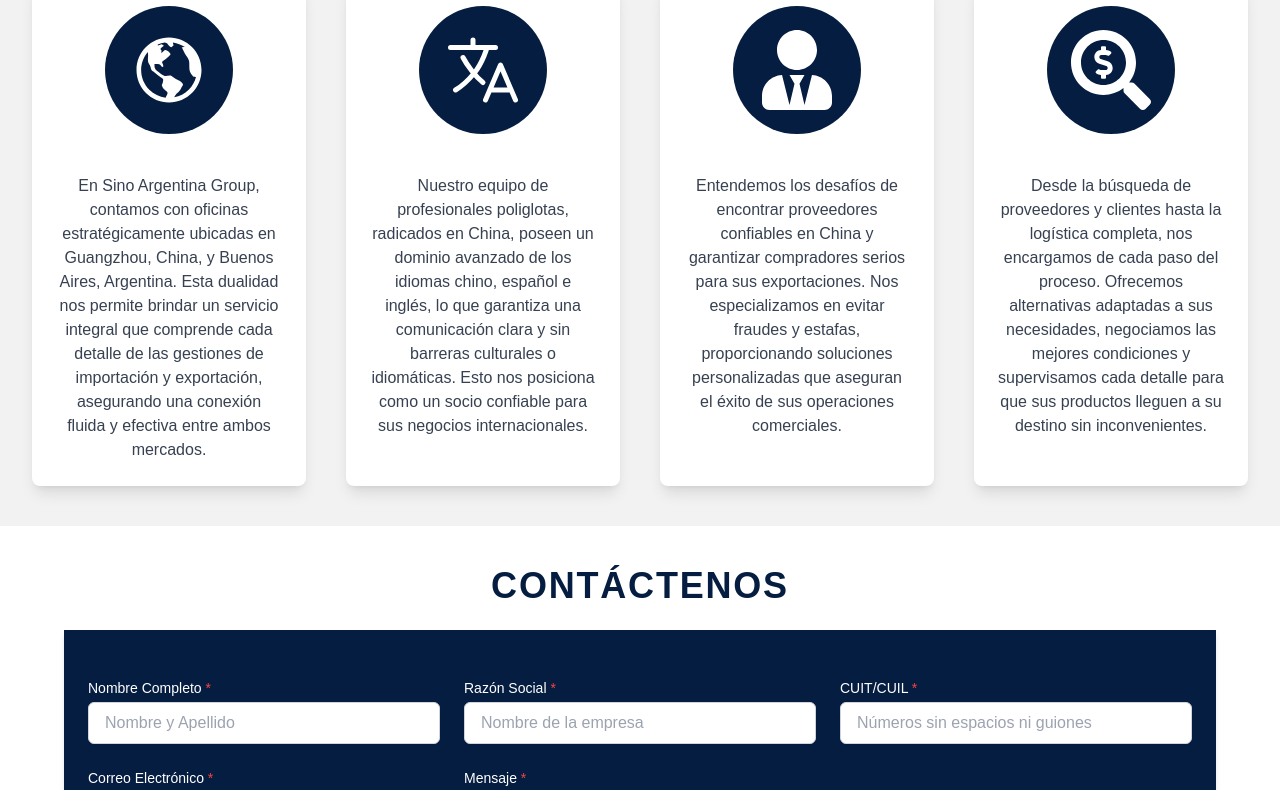
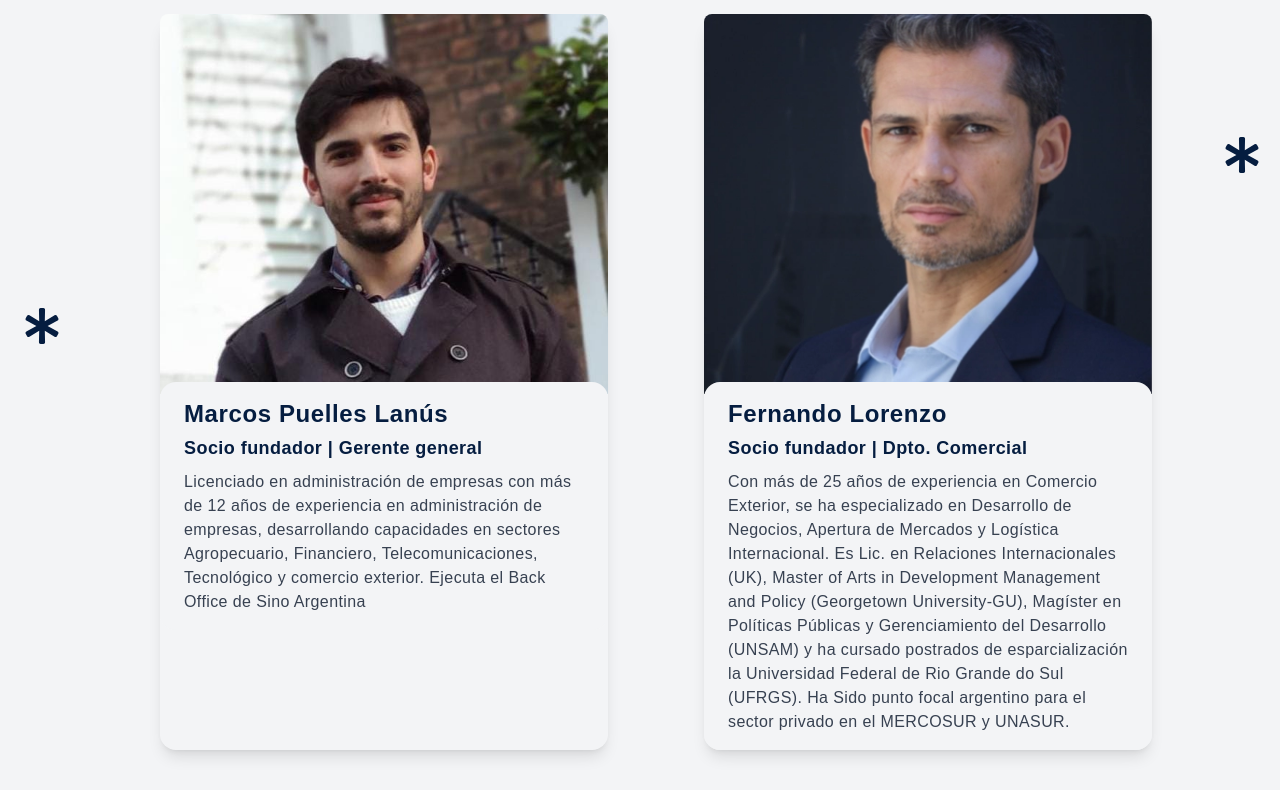
Before and after one commit to SinoArgentinaDev/proyecto_Sino, a React (Vite) app: page /nosotros in a window 1280 px wide. Shown: the part 2820-3610 px from the top of the page. Built offline with nearby package versions, Linux system fonts and the light colour scheme.

Commit message:
[fix] se modifica el texto de la seccion de presentacion

```diff
--- a/src/components/Presentation/CardPresentation.jsx
+++ b/src/components/Presentation/CardPresentation.jsx
@@ -2,7 +2,7 @@ import React from "react";
 
 export const CardPresentation = ({ img, title, subtitle, description }) => {
   return (
-    <div className="max-w-full bg-white rounded-2xl shadow-lg flex flex-col items-center">
+    <div className="max-w-md  rounded-2xl shadow-lg flex flex-col items-center">
       {/* Contenedor de la imagen con tamaño fijo */}
       <div className="w-full h-[380px] overflow-hidden rounded-t-lg">
         <img
@@ -14,9 +14,9 @@ export const CardPresentation = ({ img, title, subtitle, description }) => {
 
       {/* Contenedor del texto */}
       <div className="w-full bg-gray-100 rounded-2xl px-6 py-4 -mt-3">
-        <div className="font-extrabold text-xl text-[#051d40] mb-1">{title}</div>
-        <p className="text-base font-bold text-[#051d40] mb-2">{subtitle}</p>
-        <p className="text-gray-700 text-base">{description}</p>
+        <div className="font-extrabold text-2xl text-[#051d40] mb-1 tracking-wide">{title}</div>
+        <p className="text-lg font-bold text-[#051d40] mb-2 tracking-wide">{subtitle}</p>
+        <p className="text-gray-700 text-base tracking-wide">{description}</p>
       </div>
     </div>
   );
--- a/src/components/Presentation/Presentation.jsx
+++ b/src/components/Presentation/Presentation.jsx
@@ -17,19 +17,19 @@ export const Presentation = () => {
 
       <FaAsterisk className=" hidden md:block  absolute left-0 top-1/2 transform -translate-y-1/2 text-[#051d40] text-4xl mx-6" />
 
-      <div className="grid grid-cols-1 md:grid-cols-3 lg:grid-cols-3 gap-8">
+      <div className="grid grid-cols-1 md:grid-cols-2 lg:grid-cols-3 gap-16 ml-16">
         <CardPresentation
           img={marcos}
           title={t("presentation.title_1")}
           subtitle={t("presentation.subtitle_1")}
           description={t("presentation.description_1")}
         />
-        <CardPresentation
+        {/*<CardPresentation
           img={quinto}
           title={t("presentation.title_2")}
           subtitle={t("presentation.subtitle_2")}
           description={t("presentation.description_2")}
-        />
+        />*/}
         <CardPresentation
           img={lorenzo}
           title={t("presentation.title_3")}
--- a/src/pages/Nosotros.jsx
+++ b/src/pages/Nosotros.jsx
@@ -60,7 +60,7 @@ export const Nosotros = () => {
         paragraph3={t("about_card.text_3")}
       />
 
-      {/*<Presentation />*/}
+      <Presentation />
       <WhyUs />
       <Contacto />
       <Footer />
--- a/src/translations/es/global.json
+++ b/src/translations/es/global.json
@@ -89,13 +89,12 @@
     "title":"PRESENTANDO A NUESTRO EQUIPO",
     "title_1":"Marcos Puelles Lanús",
     "subtitle_1":"Socio fundador | Gerente general",
-    "description_1":"Lorem ipsum dolor sit amet, consectetur adipiscing elit. Sed elementum eros sit amet nibh ornare tempus. In ut mauris scelerisque, sodales leo vehicula.",
-    "title_2":"Quinto Scuticchio",
+    "description_1":"Licenciado en administración de empresas con más de 12 años de experiencia en administración de empresas, desarrollando capacidades en sectores Agropecuario, Financiero, Telecomunicaciones, Tecnológico y comercio exterior. Ejecuta el Back Office de Sino Argentina",
     "subtitle_2":"Socio fundador | Consultor de negocios",
     "description_2":"Lorem ipsum dolor sit amet, consectetur adipiscing elit. Sed elementum eros sit amet nibh ornare tempus. In ut mauris scelerisque, sodales leo vehicula.",
     "title_3":"Fernando Lorenzo",
     "subtitle_3":"Socio fundador | Dpto. Comercial",
-    "description_3":"Lorem ipsum dolor sit amet, consectetur adipiscing elit. Sed elementum eros sit amet nibh ornare tempus. In ut mauris scelerisque, sodales leo vehicula."
+    "description_3":"Con más de 25 años de experiencia en Comercio Exterior, se ha especializado en Desarrollo de Negocios, Apertura de Mercados y Logística Internacional. Es Lic. en Relaciones Internacionales (UK), Master of Arts in Development Management and Policy (Georgetown University-GU), Magíster en Políticas Públicas y Gerenciamiento del Desarrollo (UNSAM) y ha cursado postrados de esparcialización la Universidad Federal de Rio Grande do Sul (UFRGS). Ha Sido punto focal argentino para el sector privado en el MERCOSUR y UNASUR."
   },
   "whyUs": {
     "title": "POR QUÉ ELEGIRNOS",
```
